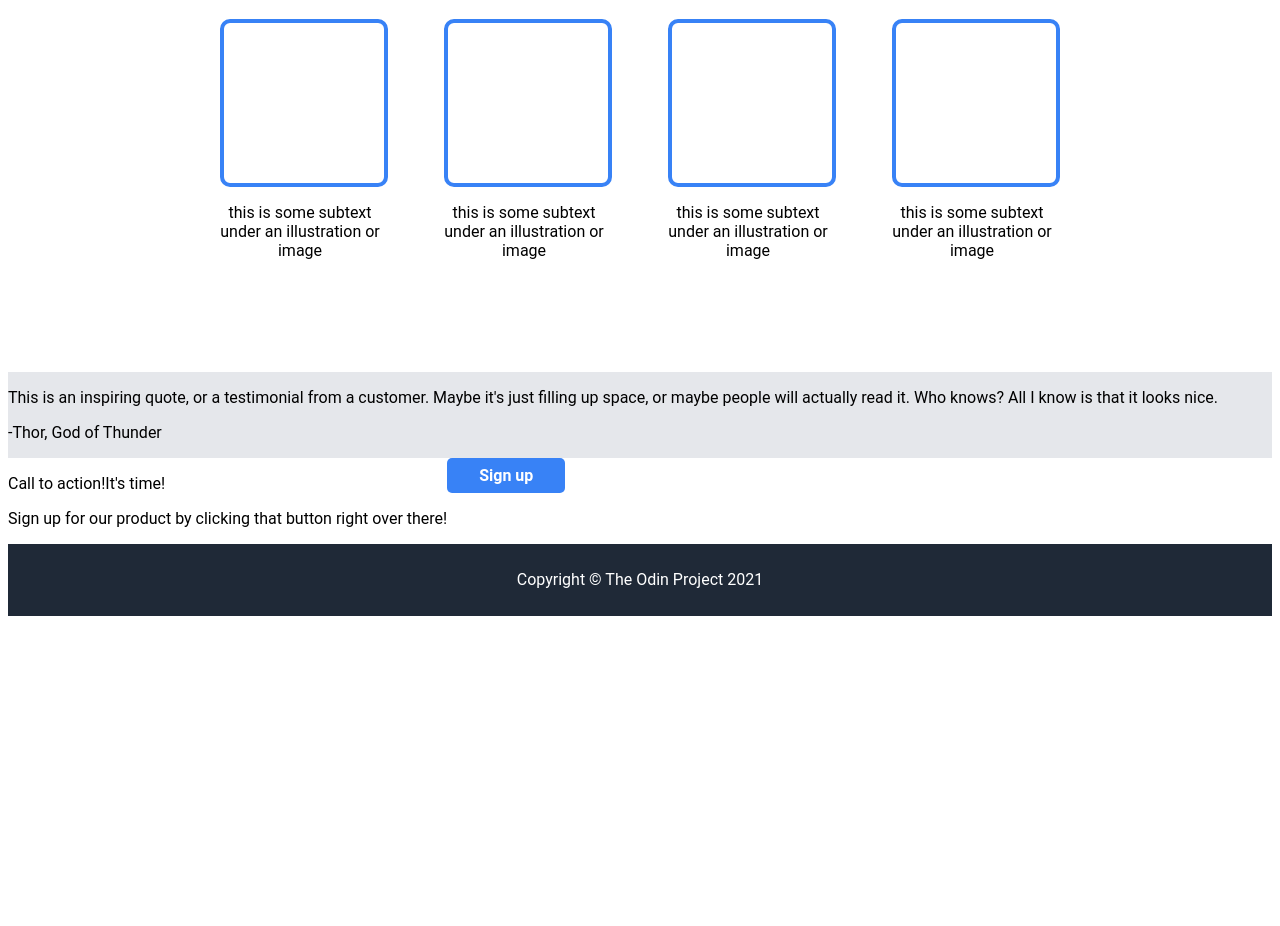
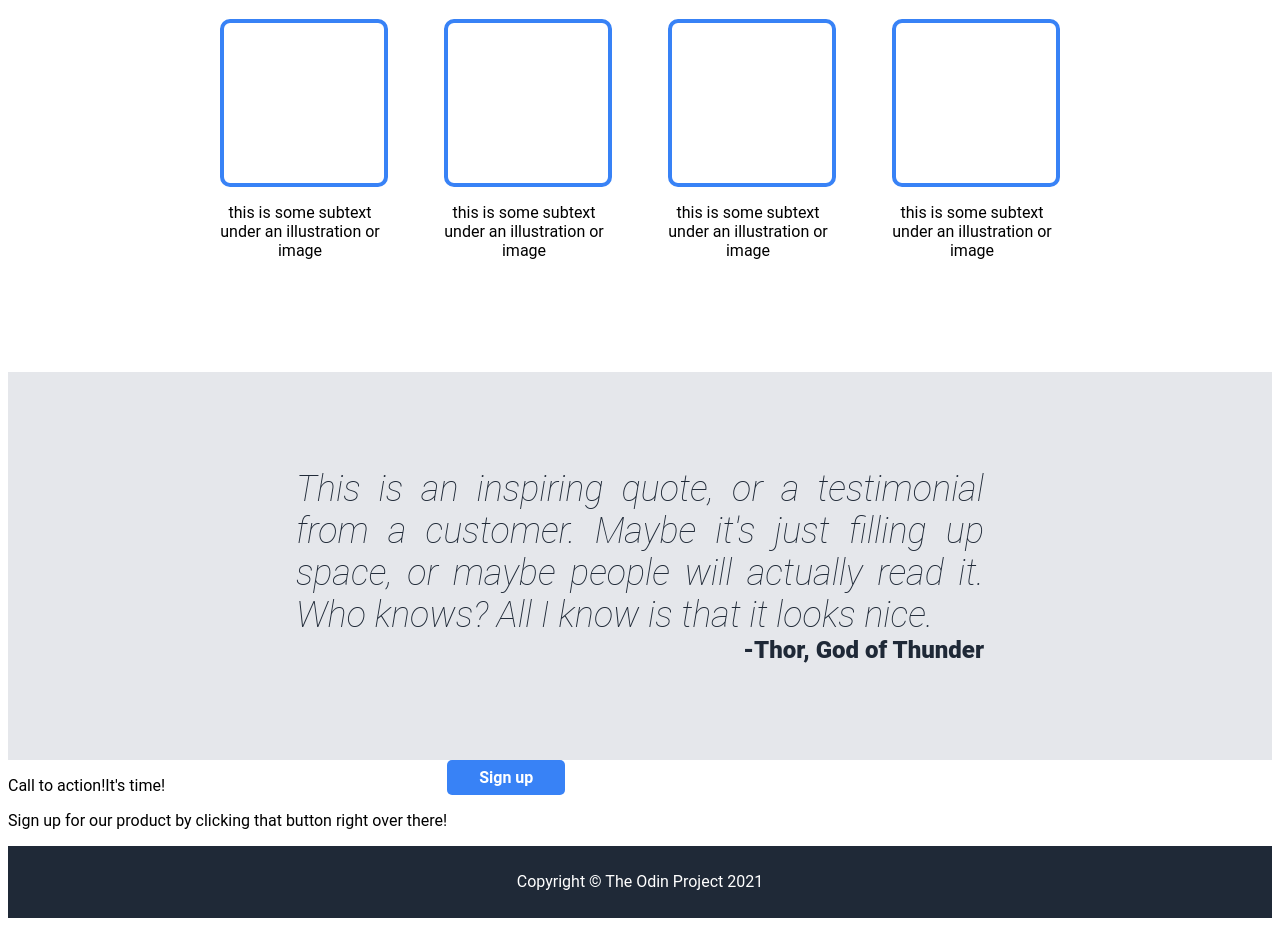
Before and after one commit to Roxanoel/odin-project-landing-page, a plain HTML site: page index.html in a window 1280 px wide. Shown: the part 847-1773 px from the top of the page. Before the commit the page ends 1471 px from the top, so only its background shows below. Drawn offline with Linux system fonts and the light colour scheme.

Commit message:
Made the quote section

```diff
--- a/index.html
+++ b/index.html
@@ -50,7 +50,9 @@
     <div class="quote">
       <p class="quote-text">This is an inspiring quote, or a testimonial from a customer. Maybe it's just filling up space, or
             maybe people will actually read it. Who knows? All I know is that it looks nice.</p>
-      <p class="quote-attribution">-Thor, God of Thunder</p>
+      <div class="flex-container">
+          <p class="quote-attribution">-Thor, God of Thunder</p>
+      </div>
     </div>
     <div class="cta">
       <div class="cta-frame flex-container">
--- a/styles.css
+++ b/styles.css
@@ -103,6 +103,31 @@ button {
 
 .quote {
     background-color: #E5E7EB;
+    padding: 96px;
+    display: flex;
+    flex-direction: column;
+    align-items: center;
+    justify-content: center;
+
+}
+
+.quote-text {
+    font-size: 36px;
+    font-style: italic;
+    font-weight: lighter;
+    color: #1f2937;
+    width: 688px;
+    text-align: justify;
+    margin:0px;
+}
+
+.quote-attribution {
+    font-size: 24px;
+    font-weight: 900;
+    margin:0px;
+    width: 688px;
+    text-align:right;
+    color: #1F2937;
 }
 
 .footer{
@@ -117,3 +142,7 @@ button {
 .flex-container {
     display: flex;
 }
+
+.quote .flex-container {
+
+}
```
